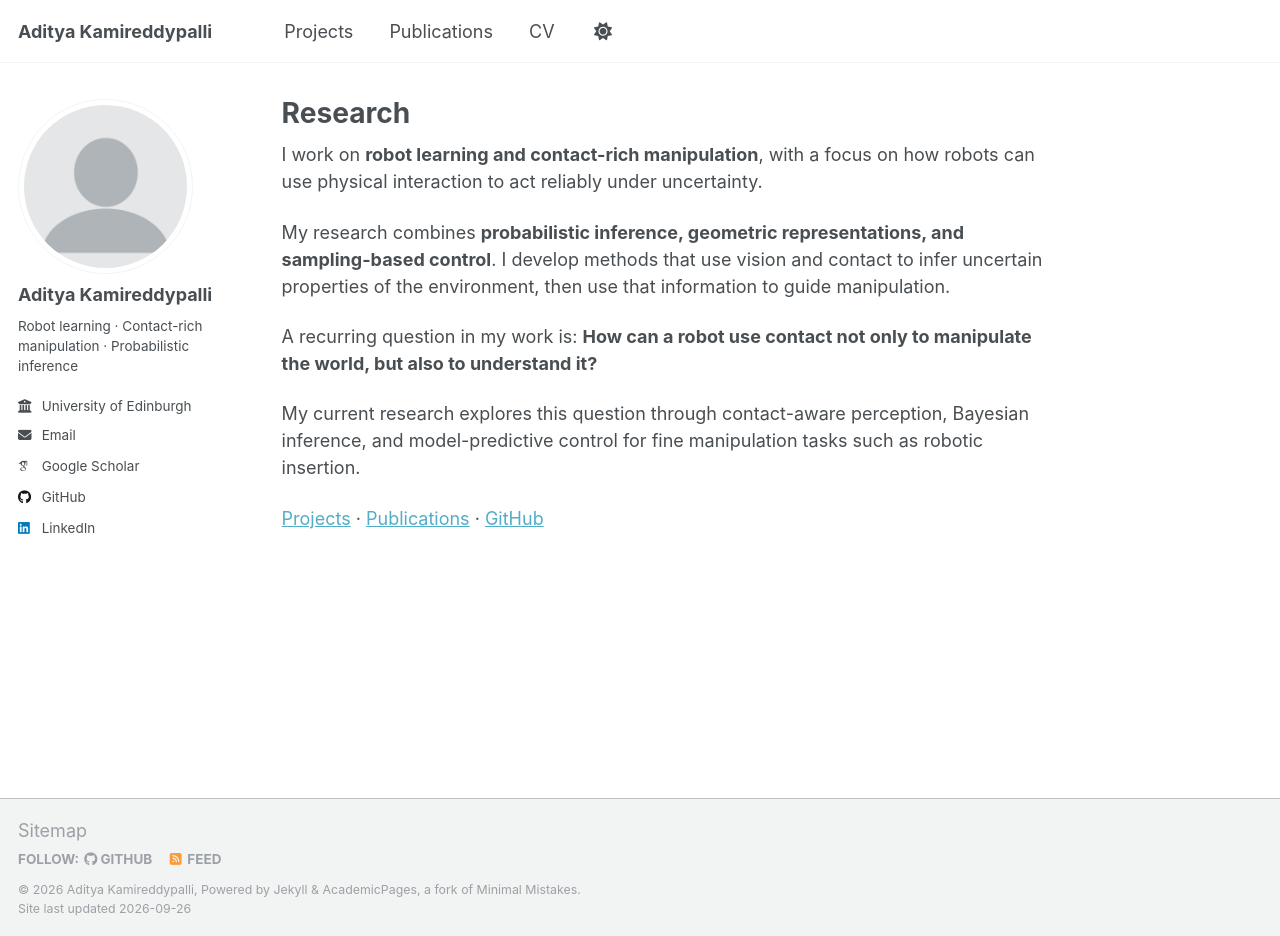
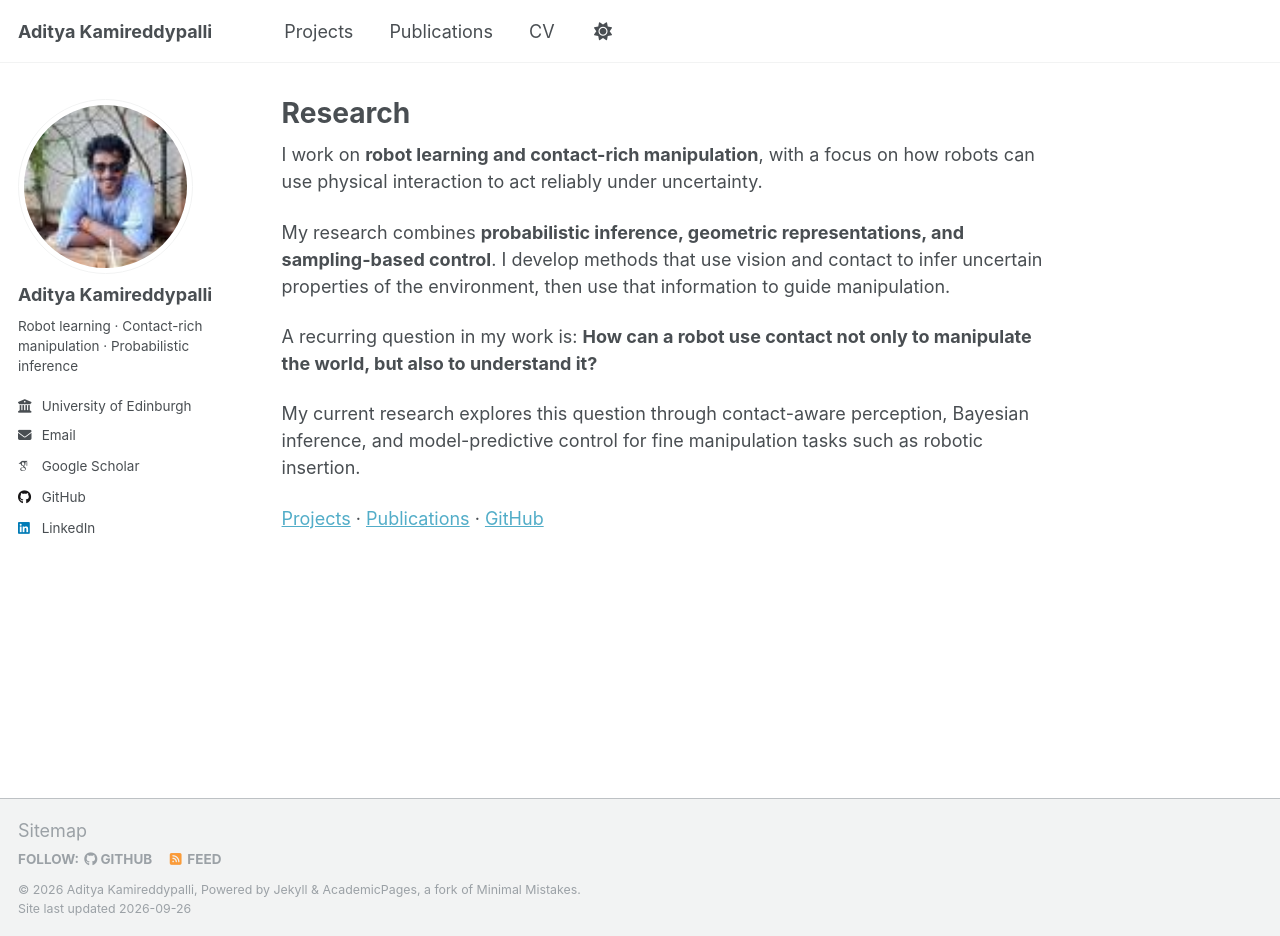
Before and after one commit to kamiradi/kamiradi.github.io, a Jekyll site: the page built from _pages/about.md, in a window 1280 px wide and 936 px high. Built offline with Jekyll 4.4.1, drawn with Linux system fonts in a browser that asks for light colours; some web fonts are replaced; a script that is not in the unit is left out.

Commit message:
Use profile.jpeg as website avatar

```diff
--- a/_config.yml
+++ b/_config.yml
@@ -22,7 +22,7 @@ repository               : "kamiradi/kamiradi.github.io"
 #               Additional customization can be done by editing /_includes/author-profile.html
 author:
   # Biographic information
-  avatar           : "github-profile.png"
+  avatar           : "profile.jpeg"
   name             : "Aditya Kamireddypalli"
   pronouns         : # example: "she/her"
   bio              : "Robot learning · Contact-rich manipulation · Probabilistic inference"
```
